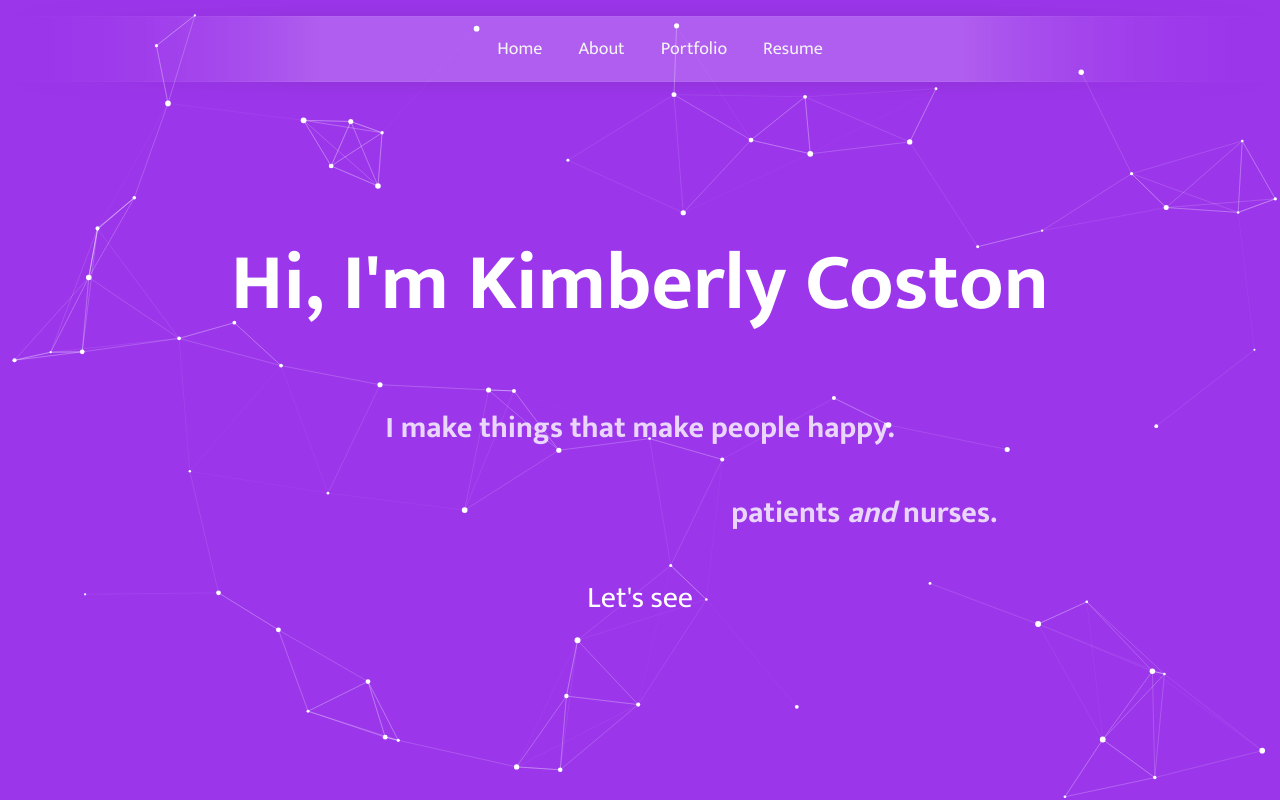
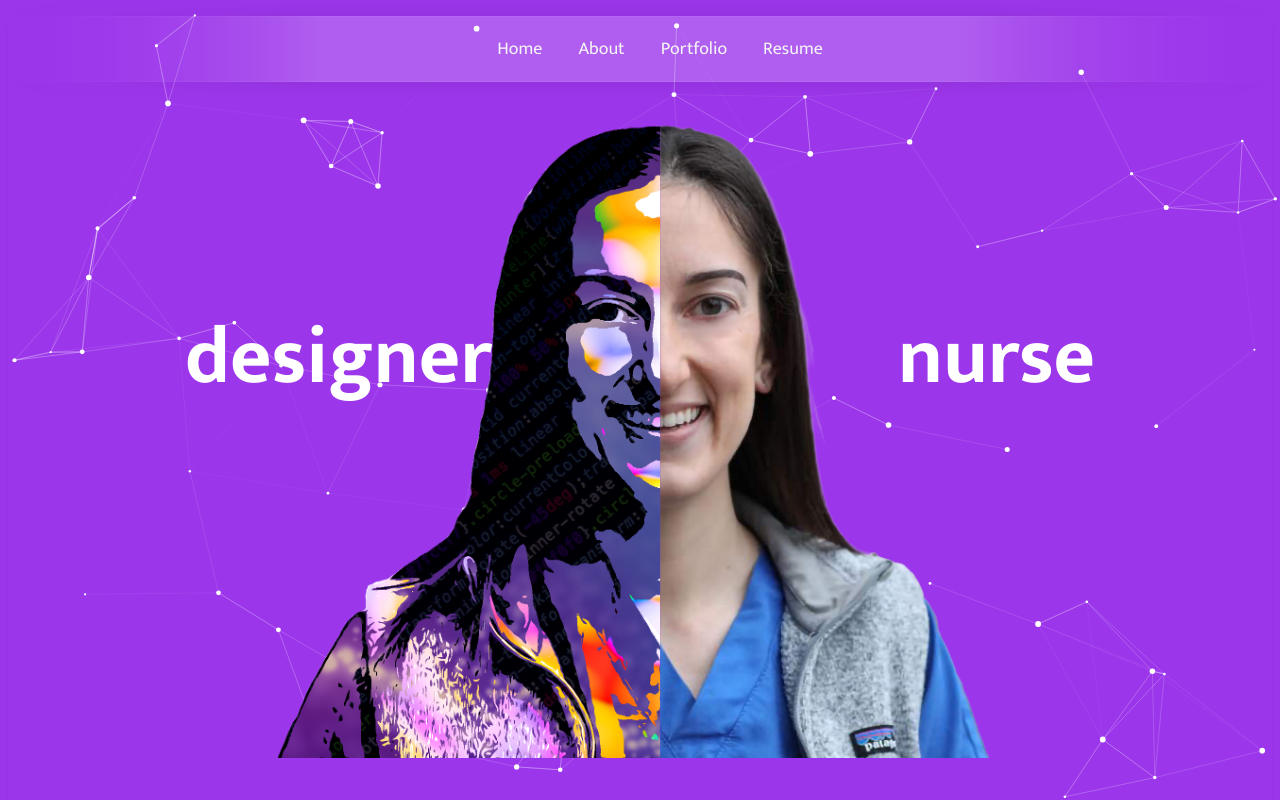
Before and after one commit to kimberlycoston/portfoliowebsite, a React (Vite) app: page / in a window 1280 px wide. Shown: the top 800 px of the page. Built offline with nearby package versions, Linux system fonts and the light colour scheme.

Commit message:
hero pic

```diff
--- a/src/components/homepage/hero/hero.css
+++ b/src/components/homepage/hero/hero.css
@@ -1,61 +1,92 @@
 .hero-container {
+  position: relative;
+  padding-top: 30px;
+  width: 100%;
+  height: 100vh;
   display: flex;
-    flex-direction: column;
   justify-content: center;
   align-items: center;
-    text-align: center;
-    height: 100vh;
-    background-color: none; /* Replace with your desired background color */
-    color: white;
-    position: relative;
-    z-index: 20; /* above the particles */
+  padding-bottom: 0;
+  margin: 0;
+  box-shadow: 0 8px 10px -6px rgba(0, 0, 0, 0.2); /* Subtle bottom shadow */
 }
 
-  .hero-title {
-    color: white;
-    font-family: 'Mukta', ui-sans-serif, system-ui, sans-serif;
-    font-size: 80px;
-    font-weight: 600;
-    line-height: 80px;
-    margin: 1 rem;
+.hero-wrapper {
+  position: relative;
+  width: 100%;
+  height: auto;
+  max-width: 100%;
+  overflow: hidden;
+  display: flex;
+  align-items: flex-end;
 }
 
-  .hero-subtitle {
-    color: white;
-    font-family: 'Mukta', ui-sans-serif, system-ui, sans-serif;
-    font-size: 30px;
-    margin: 1 rem;
-    opacity: 0.8;
+.scaled-wrapper {
+  transform: scale(0.8); /* Adjust as needed */
+  transform-origin: center;
 }
 
-  .hero-subtitle2 {
-    color: white;
-    font-family: 'Mukta', ui-sans-serif, system-ui, sans-serif;
-    font-size: 30px;
-    margin: 0;
-    line-height: 70px;
-    text-align: right;
-    align-self: flex-end;
-    padding-right: 275px;
-    opacity: 0.8;
+.centered-wrapper {
+  display: flex;
+  justify-content: center;
+  align-items: center;
+  width: 100%;
+  height: 100%;
 }
 
-  .hero-link {
-    font-family: 'Mukta', ui-sans-serif, system-ui, sans-serif;
-    font-size: 30px;
-    color:white;
-    padding-top: 25px;
-    text-decoration: none;
-    border-bottom: 2px solid transparent;
-    transition: all 0.3s ease;
+.hero-image-wrapper {
+  position: absolute;
+  top: 0;
+  left: 0;
+  width: 100%;
+  height: 100%;
+  overflow: hidden;
+  transition: clip-path 0.3s ease-in-out;
 }
 
-  .hero-link:hover {
-    color:black;
-
+.hero-image {
+  width: 100%;
+  height: 100%;
+  object-fit: contain; /* Changed from cover to contain to avoid cropping */
+  object-position: top center; /* Ensures the top of the head stays visible */
 }
 
-  .relative.z-20 {
-    position: relative;
-    z-index: 20;
+.divider {
+  position: absolute;
+  top: 0;
+  width: 4px;
+  height: 100%;
+  background-color: #fff;
+  z-index: 3;
+  transform: translateX(-50%);
+  transition: left 0.3s ease-in-out;
 }
+
+.smooth-transition {
+  transition: clip-path 0.2s ease-out; /* Adjust timing and easing for desired smoothness */
+}
+
+.hero-text {
+  position: absolute;
+  color: white;
+  font-size: 3rem;
+  font-weight: bold;
+  top: 50%;
+  transform: translateY(-50%);
+  transition: opacity 0.3s ease;
+  pointer-events: none;
+}
+
+.designer-text {
+  left: 5%;
+  font-family: 'Mukta', ui-sans-serif, system-ui, sans-serif;
+  font-size: 100px;
+  margin-top: -100px;
+}
+
+.nurse-text {
+  right: 5%;
+  font-family: 'Mukta', ui-sans-serif, system-ui, sans-serif;
+  font-size: 100px;
+  margin-top: -100px;
+}
--- a/src/components/homepage/hero/hero.jsx
+++ b/src/components/homepage/hero/hero.jsx
@@ -1,17 +1,69 @@
-import React from "react";
-import "./hero.css"; // You'll create this file for styling
+// hero.jsx
+import React, { useState } from 'react';
+import './hero.css';
 
-function Hero() {
+const Hero = () => {
+  const [dividerPosition, setDividerPosition] = useState(52);
+
+  const handleMouseMove = (e) => {
+    const { clientX, currentTarget } = e;
+    const { left, width } = currentTarget.getBoundingClientRect();
+    const newDividerPosition = 100 - ((clientX - left) / width) * 100; // Inverted direction
+    setDividerPosition(newDividerPosition);
+  };
+
+  const handleMouseLeave = () => {
+    setDividerPosition(52); // Reset to default position when the mouse leaves
+  };
+
   return (
-    <div className="hero-container">
-      <h1 className="hero-title">Hi, I'm Kimberly Coston</h1>
-      <h2 className="hero-subtitle">I make things that make people happy.</h2>
-      <h2 className="hero-subtitle2">patients <em>and</em> nurses.</h2>
-      <a href="#about" className="hero-link">
-        Let's see
-      </a>
+    <div
+      className="hero-container"
+      onMouseMove={handleMouseMove}
+      onMouseLeave={handleMouseLeave}
+    >
+      <div className="hero-wrapper scaled-wrapper centered-wrapper">
+        <div
+          className="hero-image-wrapper designer"
+          style={{
+            clipPath: `polygon(0 0, ${dividerPosition}% 0, ${dividerPosition}% 100%, 0 100%)`,
+            transition: 'clip-path 0.5s ease',
+          }}
+        >
+          <img
+            src="/designer_headshot_left.png"
+            alt="Designer Headshot"
+            className="hero-image"
+          />
+          <div
+            className="hero-text designer-text"
+            style={{ opacity: dividerPosition > 20 ? 1 : 0, transition: 'opacity 0.3s ease' }}
+          >
+            designer
+          </div>
+        </div>
+        <div
+          className="hero-image-wrapper"
+          style={{
+            clipPath: `polygon(${dividerPosition}% 0, 100% 0, 100% 100%, ${dividerPosition}% 100%)`,
+            transition: 'clip-path 0.5s ease',
+          }}
+        >
+          <img
+            src="/nurse_headshot_right.png"
+            alt="Nurse Headshot"
+            className="hero-image"
+          />
+          <div
+            className="hero-text nurse-text"
+            style={{ opacity: dividerPosition < 80 ? 1 : 0, transition: 'opacity 0.3s ease' }}
+          >
+            nurse
+          </div>
+        </div>
+      </div>
     </div>
   );
-}
+};
 
 export default Hero;
--- a/src/components/shared/carousel/carousel.css
+++ b/src/components/shared/carousel/carousel.css
@@ -11,18 +11,20 @@ section {
     align-items: center;
     position: relative;
     z-index: 20;
-    padding-top: 4rem;
+    padding-top: rem;
   }
 
   .featured-projects {
     font-size: 2rem;
     font-weight: bold;
+    color: white;
     font-family: 'Mukta', ui-sans-serif, system-ui, sans-serif;
     font-size: 38px;
     position: relative;
     z-index: 20;
-    background-color: transparent;
-    transition: color 0.6s ease-in-out, text-shadow 0.6s ease-in-out;
+    padding-bottom: 10px;
+    /* background-color: transparent; */
+    /* transition: color 0.6s ease-in-out, text-shadow 0.6s ease-in-out; */
   }
 
   .featured-projects:hover {
@@ -32,11 +34,11 @@ section {
     backface-visibility: hidden;
   }
 
-  .featured-projects text-outline {
-    padding-bottom: none;
-    height:auto;
-    margin-bottom: 10px;
-  }
+  /* .featured-projects text-outline { */
+    /* padding-bottom: none; */
+    /* height:auto; */
+    /* margin-bottom: 10px; */
+  /* } */
 
   .carousel-wrapper {
     padding-top: 0; /* Reduce or remove top padding */
--- a/src/components/shared/carousel/carousel.tsx
+++ b/src/components/shared/carousel/carousel.tsx
@@ -95,7 +95,8 @@ export default function Projects() {
 
   return (
     <section className="carousel-section" id="featured-projects">
-      <h2 className="featured-projects text-outline">FEATURED PROJECTS</h2>
+      <h2 className="featured-projects">featured projects</h2>
+      {/* <h2 className="featured-projects text-outline">featured projects</h2> */}
       <div className="carousel-wrapper">
         <div
           className="carousel-content"
```
Also changed, not shown: public/designer_headshot_left.png (added), public/nurse_headshot_right.png (added). Lines whose indentation alone changed are shown as unchanged.
